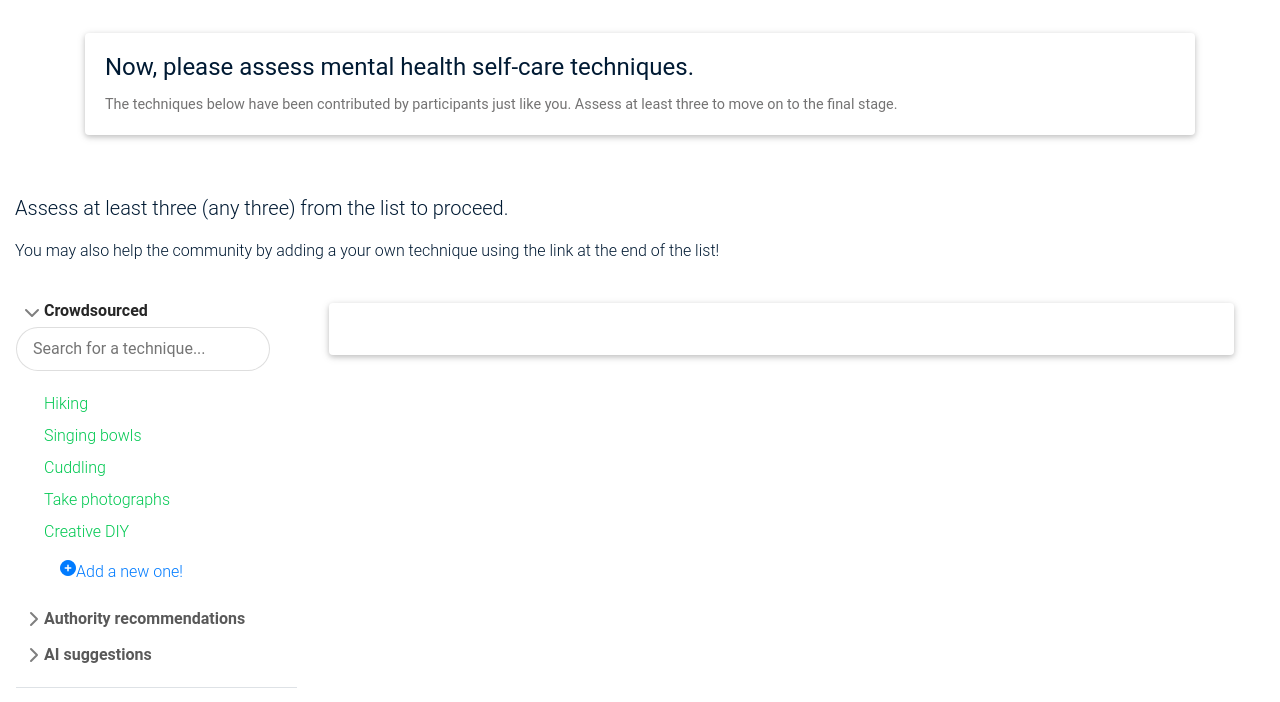
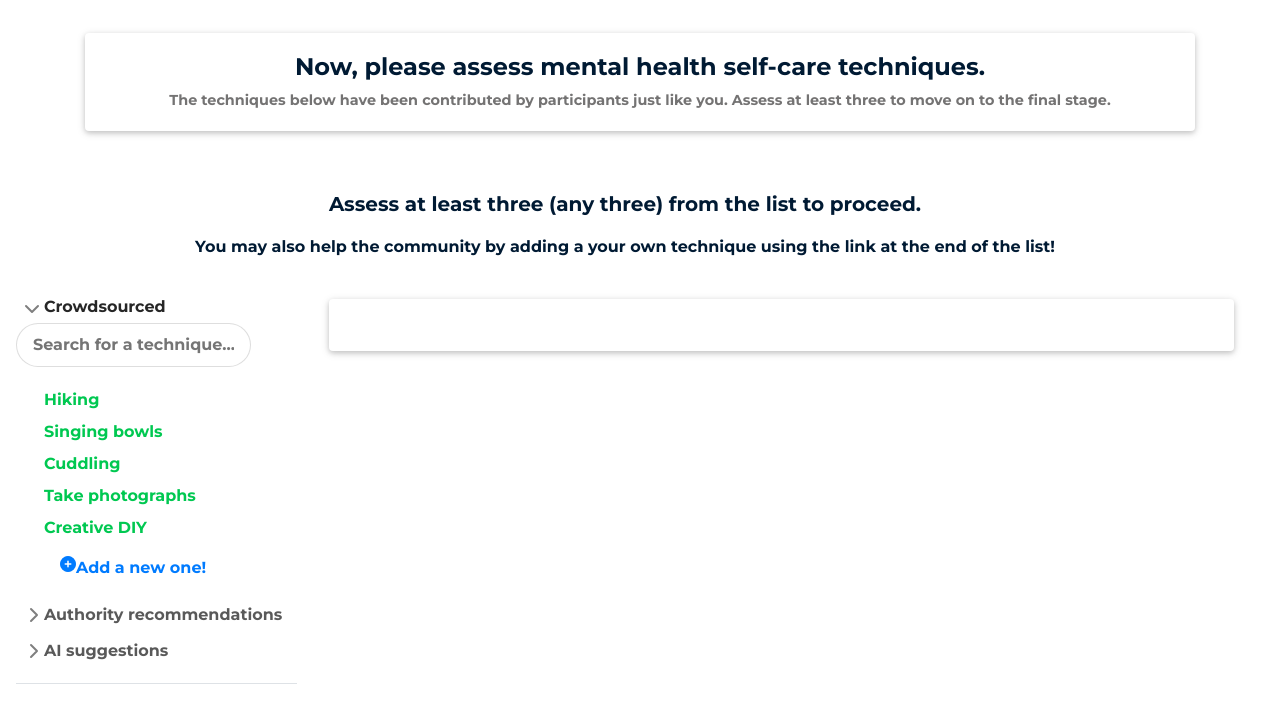
Before and after one commit to nakahiro1206/MentalHealth, a plain HTML site: page static-site/index.html in a window 1280 px wide. Shown: the top 702 px of the page. Drawn offline with Linux system fonts and the light colour scheme; a web font is replaced by a local one.

Commit message:
static site mv

```diff
--- a/index.html
+++ b/static-site/index.html
@@ -6,15 +6,16 @@
         <meta name="description" content="Crowdsourcing Mental Health self-care solutions.">
         <meta name="viewport" content="width=device-width, initial-scale=1.0">
 
+        <!-- css: loaded later is prioritized -->
+        <!-- Custom styles for this template -->
+        <link href="./src/sidebars.css" rel="stylesheet">
         <link rel="stylesheet" href="./src/all.css">
         <!-- <link href="https://cdn.jsdelivr.net/npm/bootstrap@5.1.3/dist/css/bootstrap.min.css" rel="stylesheet"> -->
-        <!-- Custom styles for this template -->
-        <link href="./src/sidebars.css" rel="stylesheet">
         <!-- Bootstrap core CSS -->
         <link href="./src/bootstrap.min.css" rel="stylesheet">
         <!-- Material Design Bootstrap -->
+        <link href="./src/mdb.min.css" rel="stylesheet">
         <link rel="stylesheet" href="./src/styles.css">
-        <link href="./src/mdb.min.css" rel="stylesheet">
         <link href="./src/toastr.min.css" rel="stylesheet">
         <link rel="stylesheet" href="./src/search.min.css">
 
@@ -44,8 +45,8 @@
                     <div class="col-sm-12">
                         <div class="card my-2">
                             <div class="card-body">
-                                <h4 class="card-title">Now, please assess mental health self-care techniques.</h4>
-                                <p class="card-text">The techniques below have been contributed by participants just like you. Assess at least three to move on to the final stage.</p>
+                                <h4 class="card-titlet text-center">Now, please assess mental health self-care techniques.</h4>
+                                <p class="card-text text-center">The techniques below have been contributed by participants just like you. Assess at least three to move on to the final stage.</p>
                             </div>
                         </div>
                         <!-- Section to guide to end.php -->
@@ -64,8 +65,8 @@
             <div class="container-fluid row" style="width: 100%">
                 <!-- instruction. -->
                 <div class="col-12">
-                    <p class="lead">Assess at least three (any three) from the list to proceed.</p>
-                    <p>You may also help the community by adding a your own technique using the link at the end of the list!</p>
+                    <p class="lead text-center">Assess at least three (any three) from the list to proceed.</p>
+                    <p class="text-center">You may also help the community by adding a your own technique using the link at the end of the list!</p>
                 </div>
                 <div class="flex-shrink-0 p-3 bg-white overflow-scroll" style="width: 25%; height: 90vh">
                     <ul class="list-unstyled ps-0">
```
Also changed, not shown: static-site/src/OneSignalPageSDKES6.js (renamed from src/OneSignalPageSDKES6.js), static-site/src/OneSignalSDK.js (renamed from src/OneSignalSDK.js), static-site/src/OneSignalSDKStyles.css (renamed from src/OneSignalSDKStyles.css), static-site/src/all.css (renamed from src/all.css), static-site/src/bootbox.min.js (renamed from src/bootbox.min.js), static-site/src/bootstrap.bundle.min.js (renamed from src/bootstrap.bundle.min.js), static-site/src/bootstrap.min.css (renamed from src/bootstrap.min.css), static-site/src/bootstrap.min.js (renamed from src/bootstrap.min.js), static-site/src/jquery.min.js (renamed from src/jquery.min.js), static-site/src/mdb.min.css (renamed from src/mdb.min.css), static-site/src/mdb.min.js (renamed from src/mdb.min.js), static-site/src/popper.min.js (renamed from src/popper.min.js), static-site/src/scripts.js (renamed from src/scripts.js), static-site/src/search.min.css (renamed from src/search.min.css), 6 more files. Lines whose indentation alone changed are shown as unchanged.
